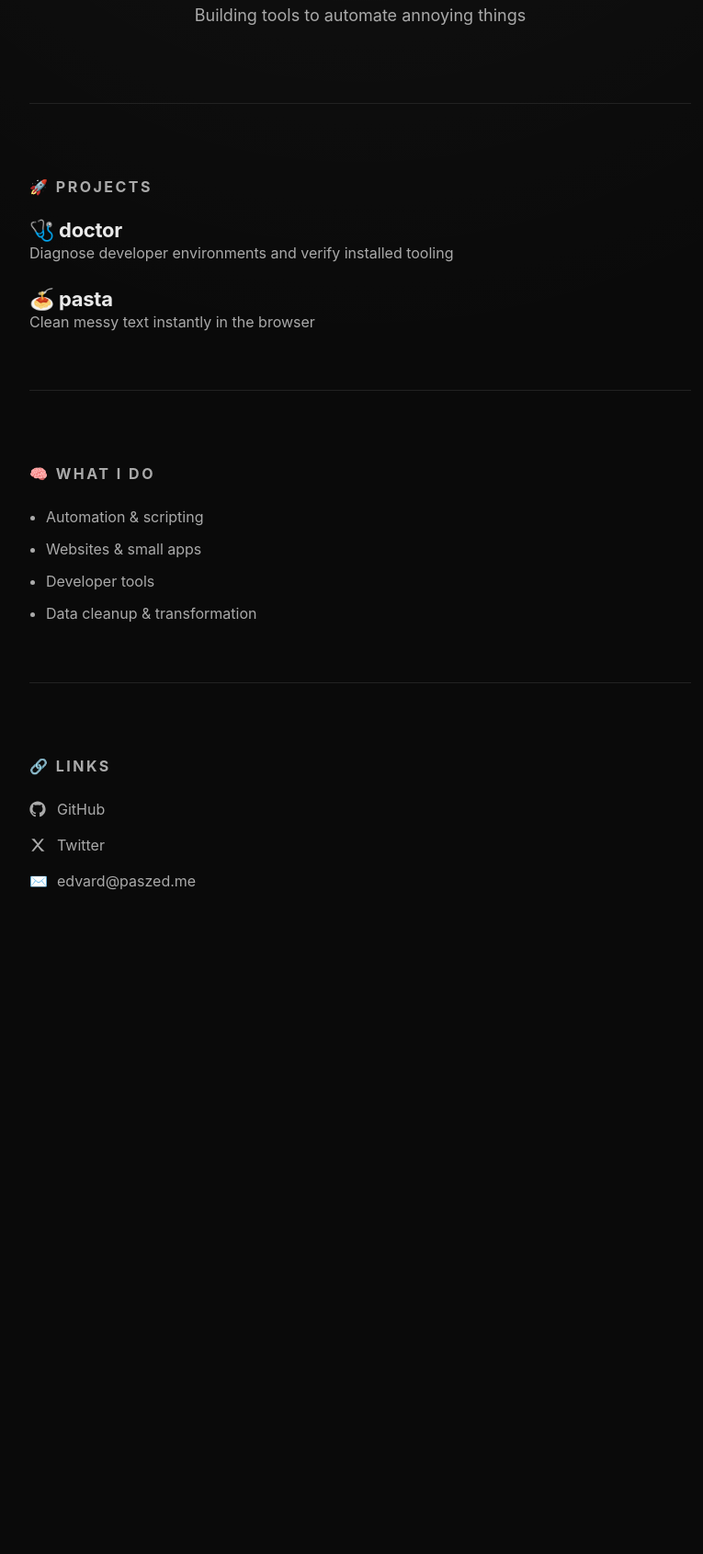
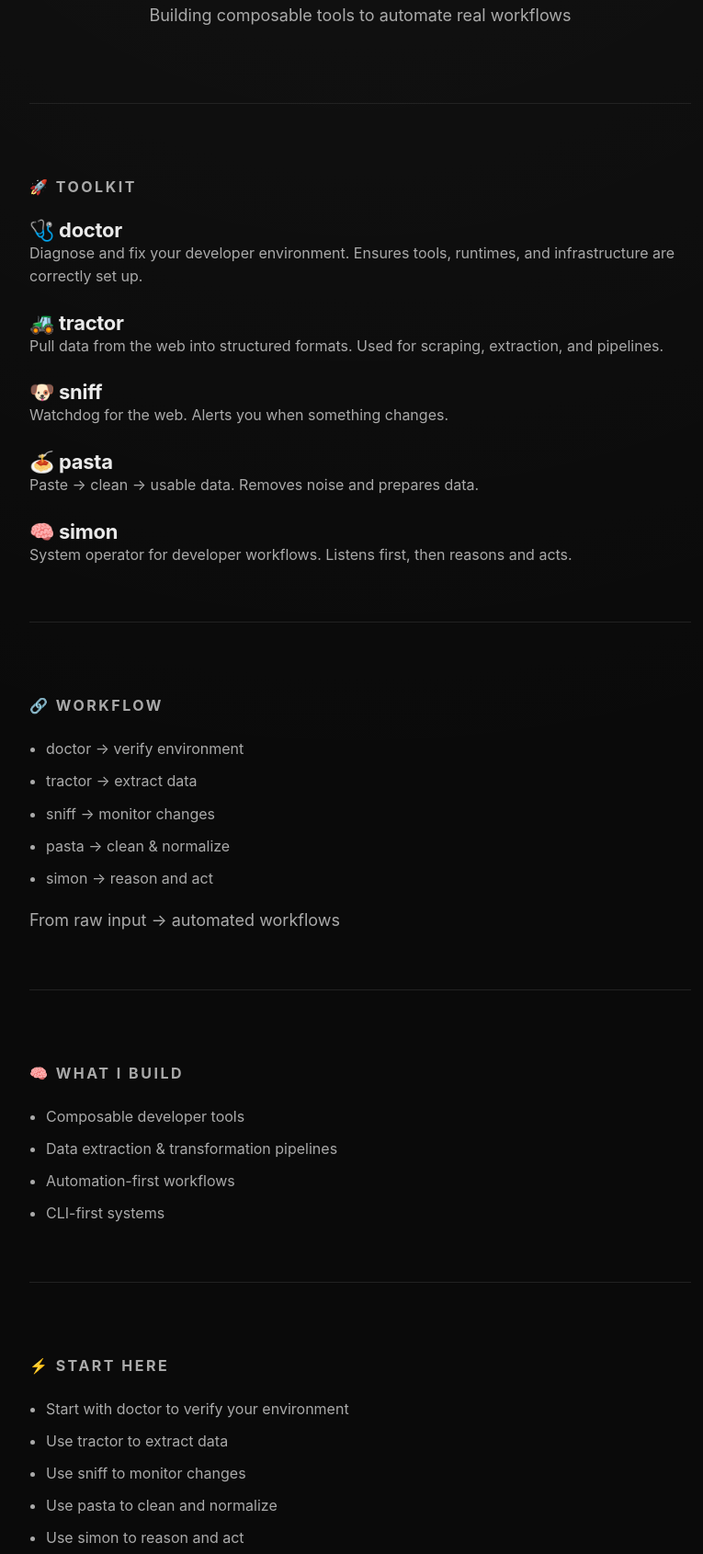
Before and after one commit to paszed/paszed.me, an Astro site: page / in a window 1280 px wide. Shown: the part 445-2135 px from the top of the page at 92% size, without its empty margins (248-1013 px from the left). Before the commit the page ends 1553 px from the top, so only its background shows below. Built offline with nearby package versions, Linux system fonts and the light colour scheme; Astro itself is replaced by a stand-in of ours.

Commit message:
feat: restructure homepage into composable toolkit system

```diff
--- a/src/pages/index.astro
+++ b/src/pages/index.astro
@@ -168,40 +168,91 @@ height: 140px;
 <h1>Paszed</h1>
 
 <p class="subtitle">
-Building tools to automate annoying things
+Building composable tools to automate real workflows
 </p>
 </div>
 
 <hr />
 
-<!-- PROJECTS -->
-<h2>🚀 Projects</h2>
+<!-- TOOLKIT -->
+<h2>🚀 Toolkit</h2>
 
 <a href="/doctor" class="project">
   <div class="project-title">🩺 doctor</div>
   <div class="project-desc">
-Diagnose developer environments and verify installed tooling
+    Diagnose and fix your developer environment. Ensures tools, runtimes, and infrastructure are correctly set up.
+  </div>
+</a>
+
+<a href="/tractor" class="project">
+  <div class="project-title">🚜 tractor</div>
+  <div class="project-desc">
+    Pull data from the web into structured formats. Used for scraping, extraction, and pipelines.
+  </div>
+</a>
+
+<a href="/sniff" class="project">
+  <div class="project-title">🐶 sniff</div>
+  <div class="project-desc">
+    Watchdog for the web. Alerts you when something changes.
   </div>
 </a>
 
 <a href="/pasta" class="project">
   <div class="project-title">🍝 pasta</div>
   <div class="project-desc">
-Clean messy text instantly in the browser
+    Paste → clean → usable data. Removes noise and prepares data.
   </div>
 </a>
 
+<a href="/simon" class="project">
+  <div class="project-title">🧠 simon</div>
+  <div class="project-desc">
+    System operator for developer workflows. Listens first, then reasons and acts.
+  </div>
+</a>
+
+
 <hr />
 
-<!-- WHAT I DO -->
-<h2>🧠 What I do</h2>
+<h2>🔗 Workflow</h2>
 
 <ul>
-<li>Automation & scripting</li>
-<li>Websites & small apps</li>
-<li>Developer tools</li>
-<li>Data cleanup & transformation</li>
+  <li>doctor → verify environment</li>
+  <li>tractor → extract data</li>
+  <li>sniff → monitor changes</li>
+  <li>pasta → clean & normalize</li>
+  <li>simon → reason and act</li>
 </ul>
+
+<p class="subtitle">
+  From raw input → automated workflows
+</p>
+
+<hr />
+
+<!-- WHAT I BUILD -->
+<h2>🧠 What I build</h2>
+
+<ul>
+  <li>Composable developer tools</li>
+  <li>Data extraction & transformation pipelines</li>
+  <li>Automation-first workflows</li>
+  <li>CLI-first systems</li>
+</ul>
+
+<hr />
+
+<h2>⚡ Start here</h2>
+
+<ul>
+  <li>Start with doctor to verify your environment</li>
+  <li>Use tractor to extract data</li>
+  <li>Use sniff to monitor changes</li>
+  <li>Use pasta to clean and normalize</li>
+  <li>Use simon to reason and act</li>
+</ul>
+
 
 <hr />
 
```
Also changed, not shown: src/pages/simon.astro (added), src/pages/sniff.astro (added), src/pages/tractor.astro (added). Lines whose indentation alone changed are shown as unchanged.
